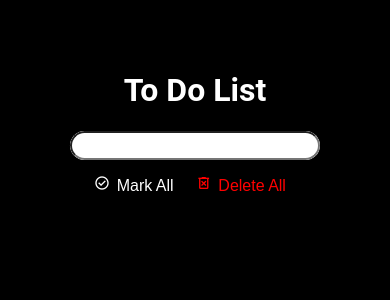
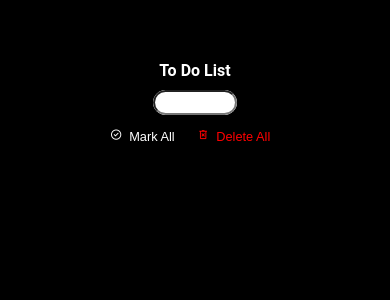
Before and after one commit to Max1mus5/todo-list-app, a React (Create React App) app: page / in a window 390 px wide. Shown: the top 300 px of the page. Built offline with nearby package versions, Linux system fonts and the light colour scheme.

Commit message:
cambiando a archivos .jsx, responsive

```diff
--- a/src/containers/ToDoList.css
+++ b/src/containers/ToDoList.css
@@ -119,3 +119,43 @@ button{
 .completed-icon {
   color: green;
 }
+
+/* make responsive with mkey media */
+@media (max-width: 768px) {
+  /* disminuye el tamaña de todos los elementos en un 45% */
+  .form {
+    width: 45%;
+  }
+  .input {
+    padding: 3px;
+  }
+  .material-symbols-outlined {
+    font-variation-settings:
+    'FILL' 0,
+    'wght' 400,
+    'GRAD' 0,
+    'opsz' 18
+  }
+  .mark-completed-all{
+    font-size: 0.8rem;
+  }
+  .delete-all{
+    font-size: 0.8rem;
+  }
+  .task-item {
+    padding: 5px;
+  }
+  .icon {
+    font-size: 1rem;
+    margin-right: 5px;
+    width: 16px;
+  }
+  .task-text {
+    font-size: 0.8rem;
+  }
+
+  h1{
+    font-size: 1rem;
+  }
+
+}
```
Also changed, not shown: src/App.jsx (renamed from src/App.js), src/components/Header.jsx (renamed from src/components/Header.js), src/containers/TaskForm.jsx (renamed from src/containers/TaskForm.js), src/containers/To_Do_List_Container.jsx (renamed from src/containers/To_Do_List_Container.js), src/index.jsx (renamed from src/index.js).
